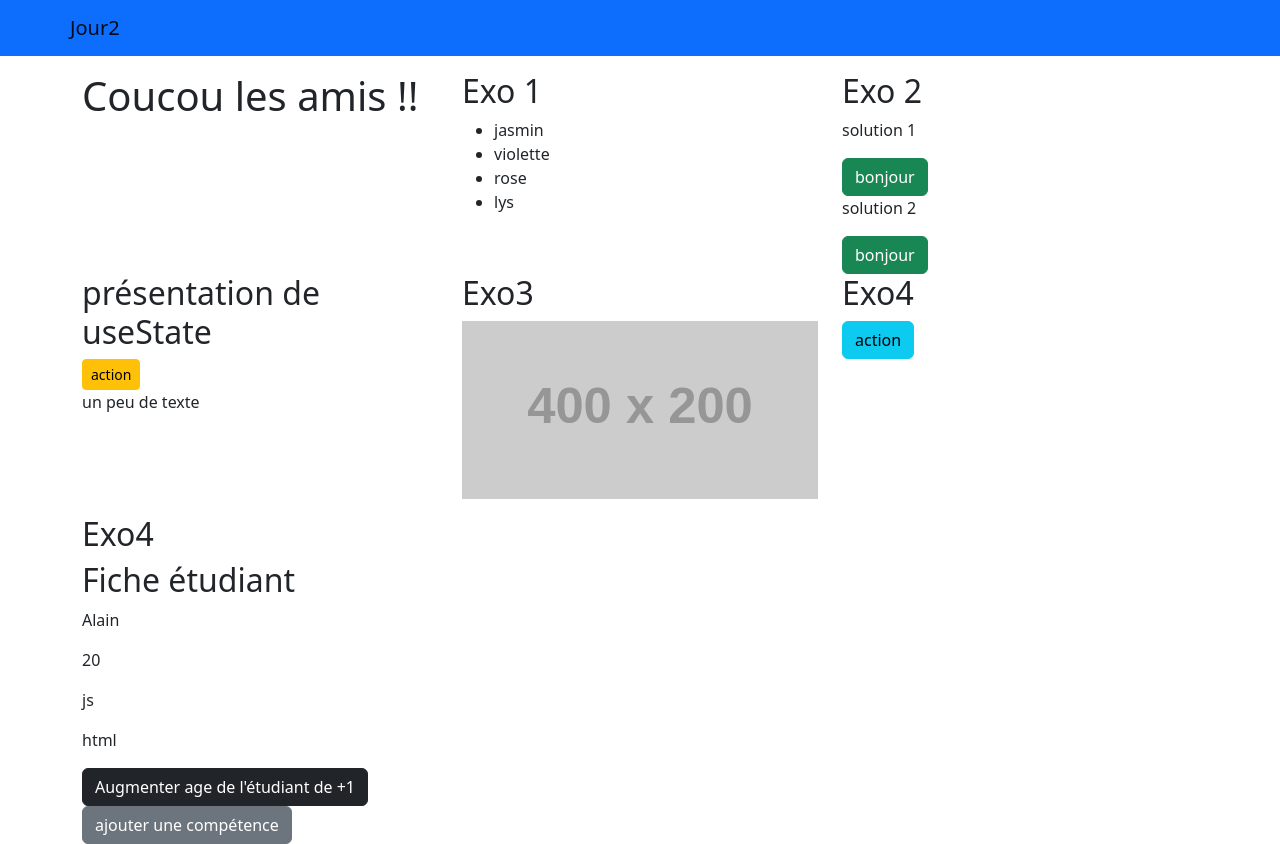
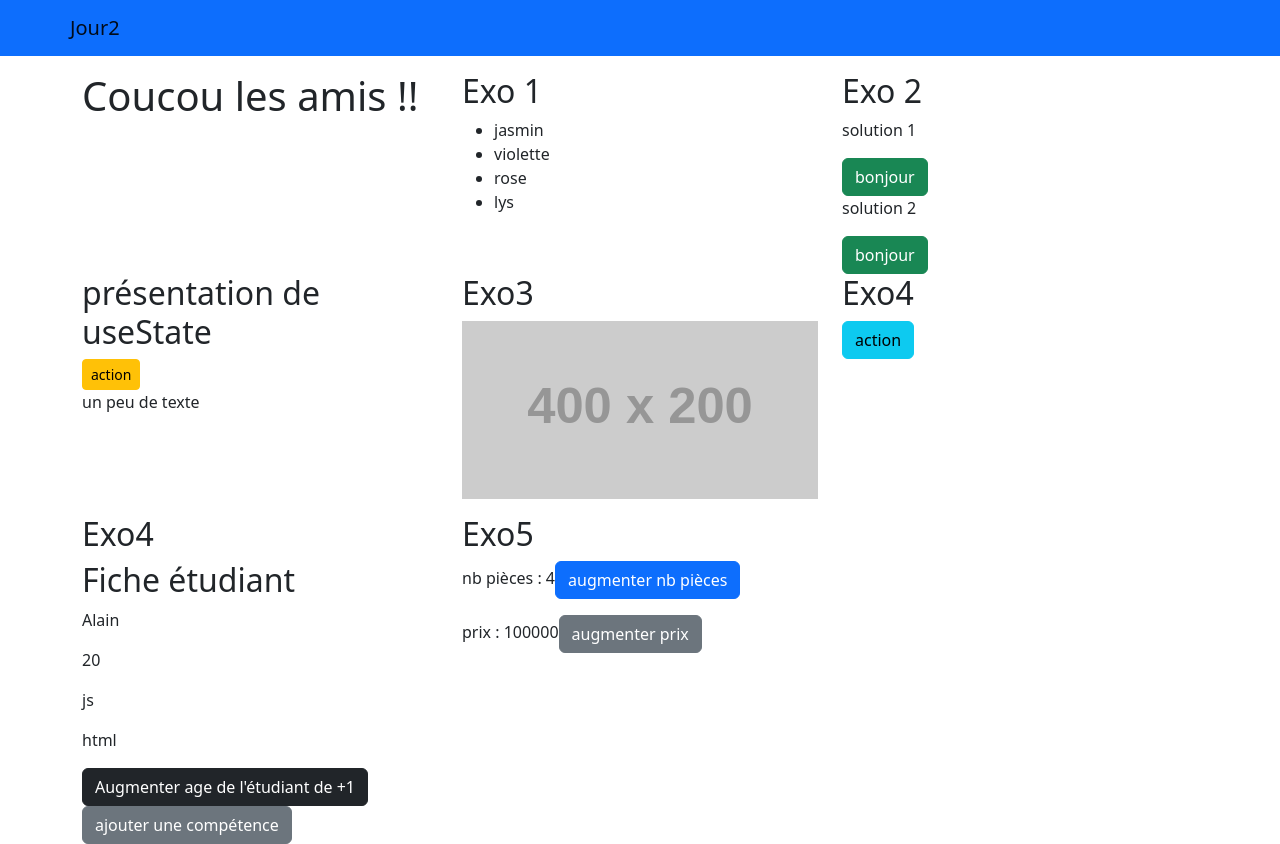
Before and after one commit to webdevproformation/react-greta-dec2022, a React (Vite) app in the folder 02-jour2/: page / in a window 1280 px wide. Built offline with nearby package versions, Linux system fonts and the light colour scheme.

Commit message:
correction

```diff
--- a/02-jour2/src/App.jsx
+++ b/02-jour2/src/App.jsx
@@ -7,6 +7,7 @@ import Exo1 from "./composants/Exo1"
 import Exo2 from "./composants/Exo2"
 import Exo3 from "./composants/Exo3"
 import Exo4 from "./composants/Exo4"
+import Exo5 from "./composants/Exo5"
 import Menu from "./composants/Menu"
 import Texte from "./composants/Texte"
 
@@ -44,6 +45,10 @@ function App() {
             <h2>Exo4</h2>
             <Etudiant />
           </div>
+          <div className="col-4">
+            <h2>Exo5</h2>
+            <Exo5 />
+          </div>
         </section>
       </div>
     </>
--- /dev/null
+++ b/02-jour2/src/composants/Exo5.jsx
@@ -0,0 +1,32 @@
+import { useState } from "react"
+
+const Exo5 = () => {
+    const [maison , setMaison] = useState({ id : 1 , nom : "residence principale" , nb_piece : 4 , prix : 100000 })
+    const handleClickPrix =  () => {
+        setMaison({...maison , prix : maison.prix + 40000})
+    }
+    const handleClickPiece = () => {
+        setMaison({...maison , nb_piece : maison.nb_piece + 2})
+    }
+    return (
+        <>
+            <p>nb pièces : { maison.nb_piece }
+                <button className="btn btn-primary"
+                        onClick={handleClickPiece}
+                >
+                    augmenter nb pièces
+                </button>
+            </p>
+            <p >prix : { maison.prix }
+                <button className="btn btn-secondary"
+                        onClick={handleClickPrix}
+                >
+                    augmenter prix
+                </button>
+            </p>
+        </>
+
+     );
+}
+
+export default Exo5;
```
Also changed, not shown: 2 other files (tests, documents, lock files or other folders).
